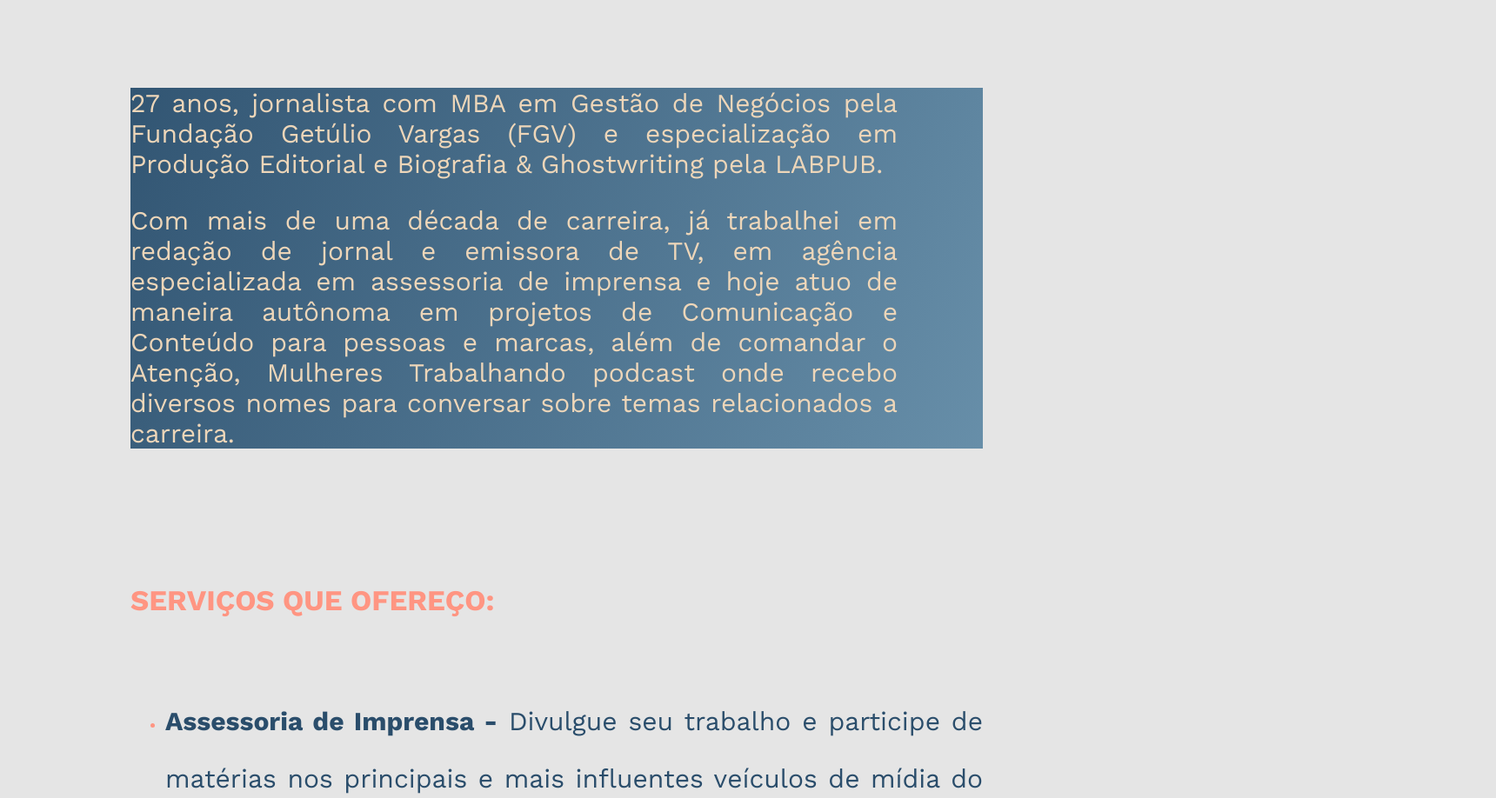
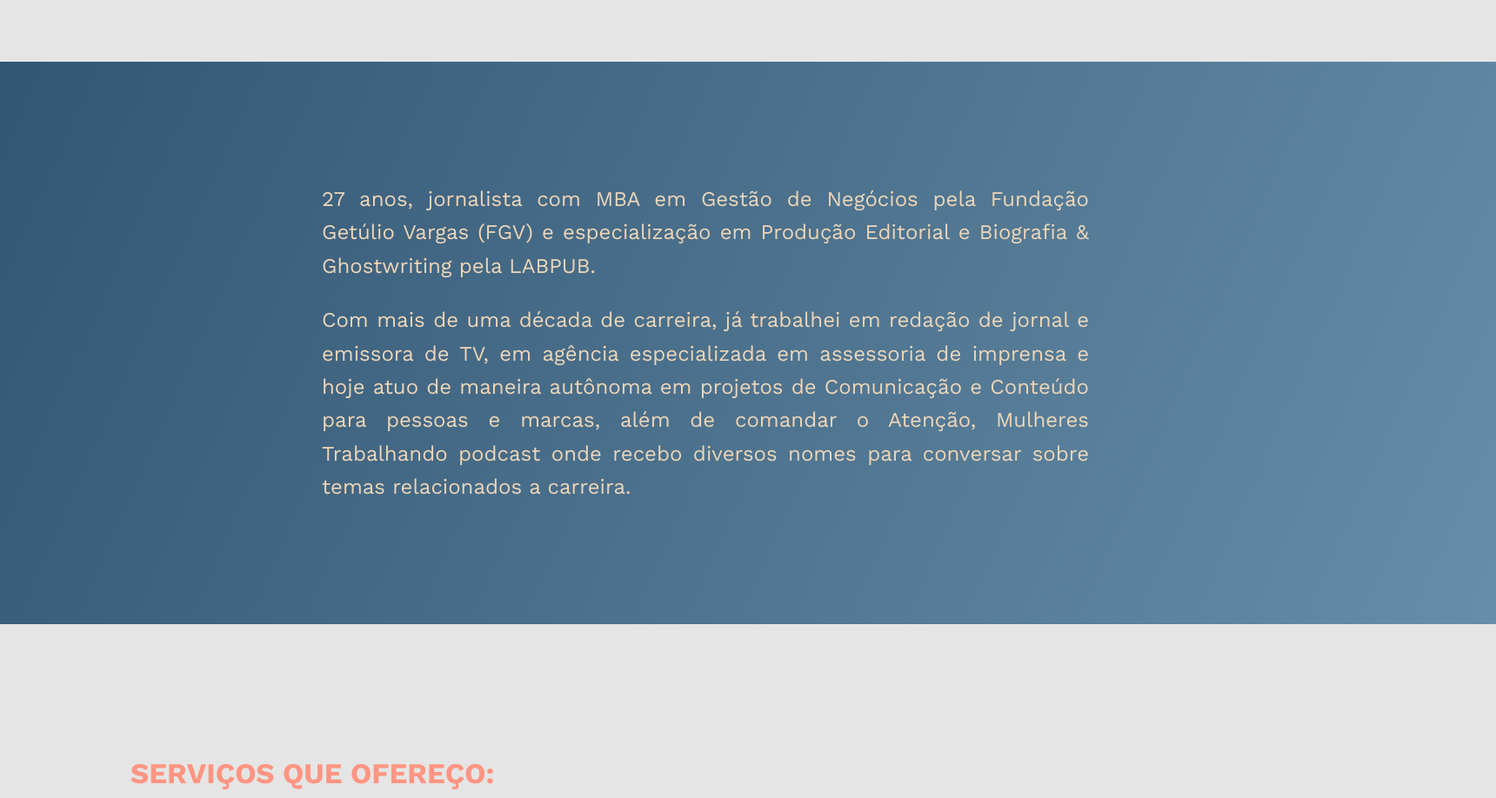
Before and after one commit to Mariana-Caetano/thaise-xavier-portfolio, a plain HTML site: page index.html in a window 1280 px wide. Shown: the part 977-1895 px from the top of the page at 87% size, 1720 px wide, since content can reach past the window. Drawn offline with nearby package versions, Linux system fonts and the light colour scheme.

Commit message:
Update style.css
Text size

```diff
--- a/css/style.css
+++ b/css/style.css
@@ -1,4 +1,5 @@
 body {
+  height: 100vh;
   background-color: #e5e5e5;
   background-repeat: no-repeat;
   background-position: top right;
@@ -86,7 +87,7 @@ h1 {
 #sobre {
   background: linear-gradient(113.87deg, #2a4d6b -14.91%, #6d95af 111.66%);
   text-align: justify;
-  /*padding: 99px 150px 98px 250px;*/
+  padding: 115px 370px 114px 370px;
   width: 90%;
   max-width: 980px;
   margin: auto;
@@ -96,7 +97,8 @@ h1 {
   font-family: 'Work Sans', serif;
   font-style: normal;
   font-weight: normal;
-  font-size: 30px;
+  font-size: 24px;
+  line-height: 160%;
   color: #edd6b9;
   width: 90%;
   max-width: 980px;
```
